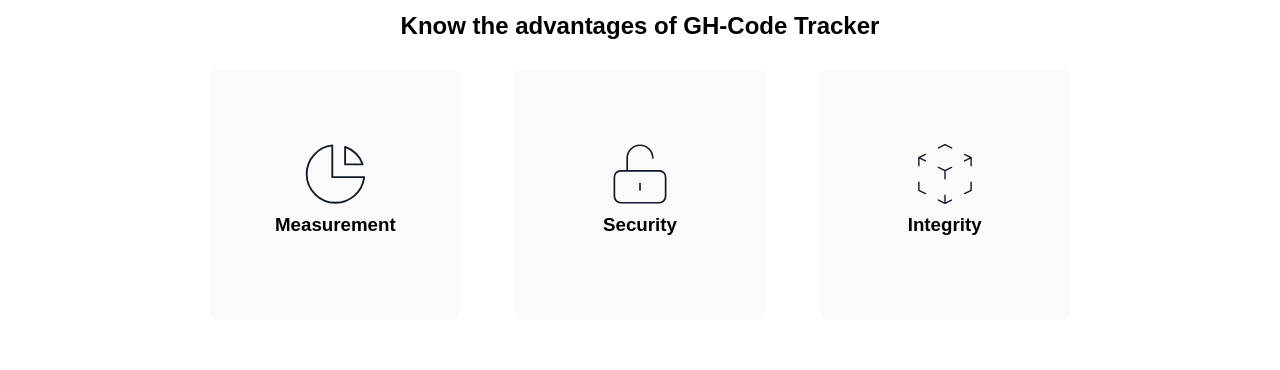
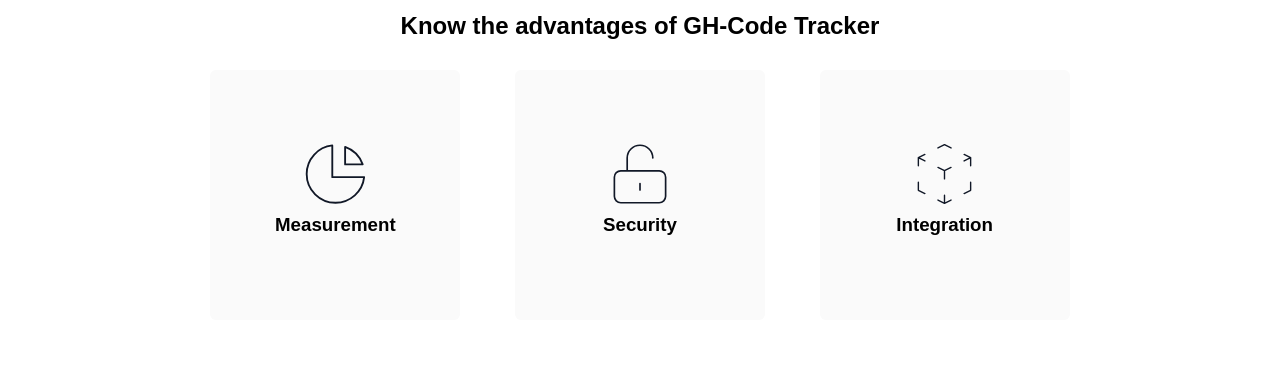
Before and after one commit to Platzi-Master-C8/MF-Plugins, a Next.js app in the folder gethired-frontend-web/: page /steps/five in a window 1280 px wide. Shown: the part 157-527 px from the top of the page. Built offline with nearby package versions, Linux system fonts and the light colour scheme.

Commit message:
Change the Integrity word  to the Integration word in the advantages in the 'five' view

```diff
--- a/gethired-frontend-web/pages/steps/five.jsx
+++ b/gethired-frontend-web/pages/steps/five.jsx
@@ -14,7 +14,7 @@ const Step5 = () => (
       <article>
         <Advantage img={chartLogo} alt="chart logo" title="Measurement"/>
         <Advantage img={securityLogo} alt="blocker logo" title="Security"/>
-        <Advantage img={squareLogo} alt="square logo" title="Integrity"/>
+        <Advantage img={squareLogo} alt="square logo" title="Integration"/>
       </article>
 
       <Link href="/adminView">
```
